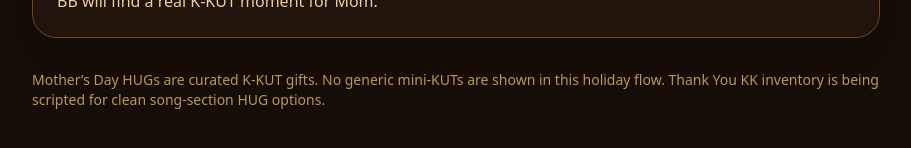
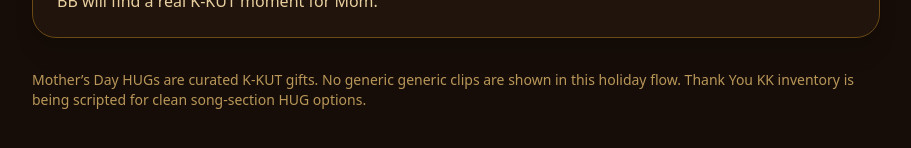
Before and after one commit to mmmm013/k-kut, a Next.js app: page / in a window 1280 px wide. Shown: the part 1791-1939 px from the top of the page, without its empty margins (184-1095 px from the left). Built offline with nearby package versions, Linux system fonts and the light colour scheme.

Commit message:
Remove mK wording from Mother’s Day promo

```diff
--- a/app/find/page.tsx
+++ b/app/find/page.tsx
@@ -291,7 +291,7 @@ export default function HomePage() {
         </section>
 
         <p className="mt-8 text-sm text-[#b99759]">
-          Mother’s Day HUGs are curated K-KUT gifts. No generic mini-KUTs are shown in this holiday flow.
+          Mother’s Day HUGs are curated K-KUT gifts. No generic generic clips are shown in this holiday flow.
           Thank You KK inventory is being scripted for clean song-section HUG options.
         </p>
       </section>
--- a/app/page.tsx
+++ b/app/page.tsx
@@ -289,7 +289,7 @@ export default function HomePage() {
         </section>
 
         <p className="mt-8 text-sm text-[#b99759]">
-          Mother’s Day HUGs are curated K-KUT gifts. No generic mini-KUTs are shown in this holiday flow.
+          Mother’s Day HUGs are curated K-KUT gifts. No generic generic clips are shown in this holiday flow.
           Thank You KK inventory is being scripted for clean song-section HUG options.
         </p>
       </section>
```
